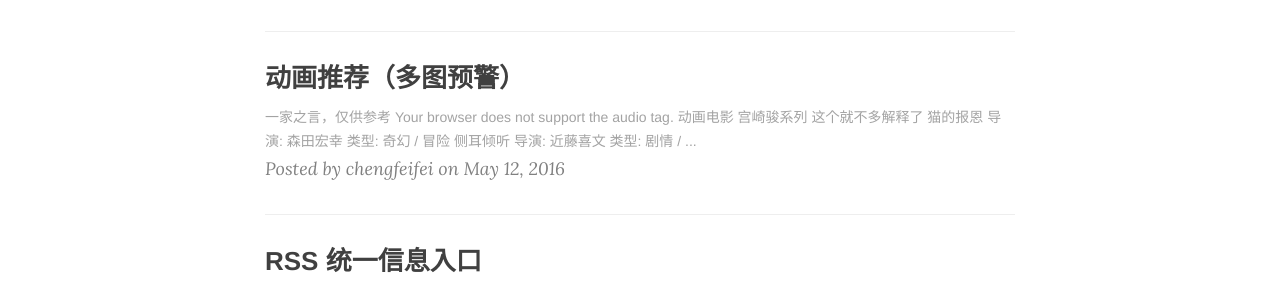
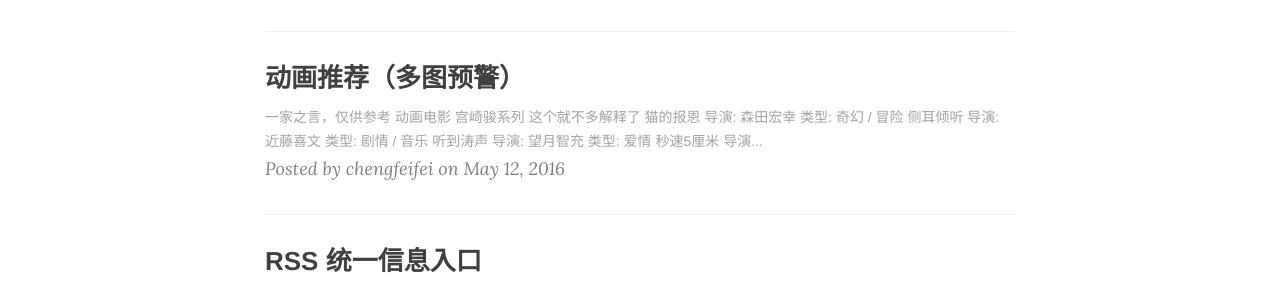
Before and after one commit to chengfeifei/chengfeifei.github.io, a Jekyll site: the page built from index.html, in a window 1280 px wide. Shown: the part 1147-1438 px from the top of the page. Built offline with Jekyll 4.4.1, drawn with Linux system fonts in a browser that asks for light colours; nearby versions of some CDN libraries; the list of posts is cut into pages by our own code.

Commit message:
edit
edit music

```diff
--- a/_posts/2016-05-12-goodthing-donghua.md
+++ b/_posts/2016-05-12-goodthing-donghua.md
@@ -9,7 +9,6 @@ tags: [动画]
 >一家之言，仅供参考
 
 <audio src="http://7xv9u1.com1.z0.glb.clouddn.com/Down%20By%20The%20Salley%20Gardens_AZUMA%20HITOMI.mp3" controls="controls" autoplay="autoplay">
-Your browser does not support the audio tag.
 </audio>
 
 ### 动画电影
```
